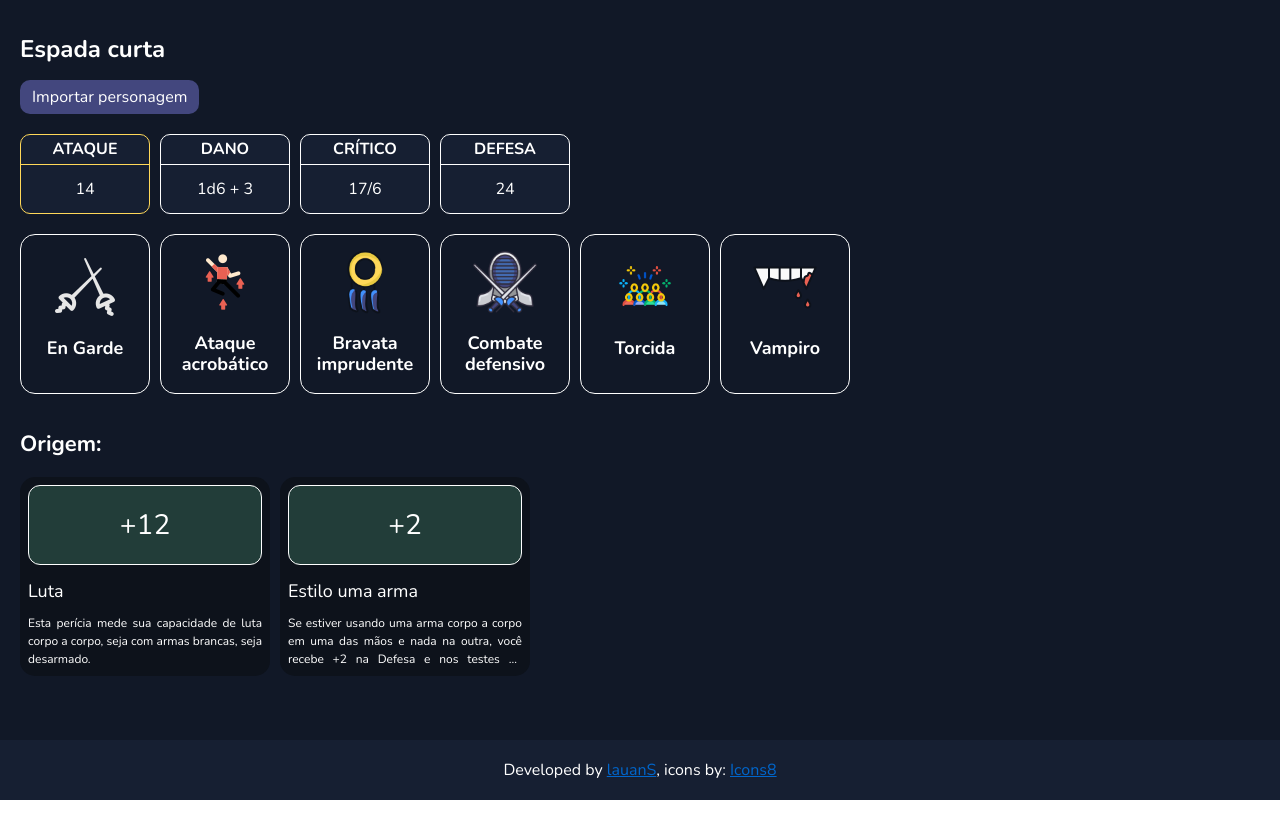
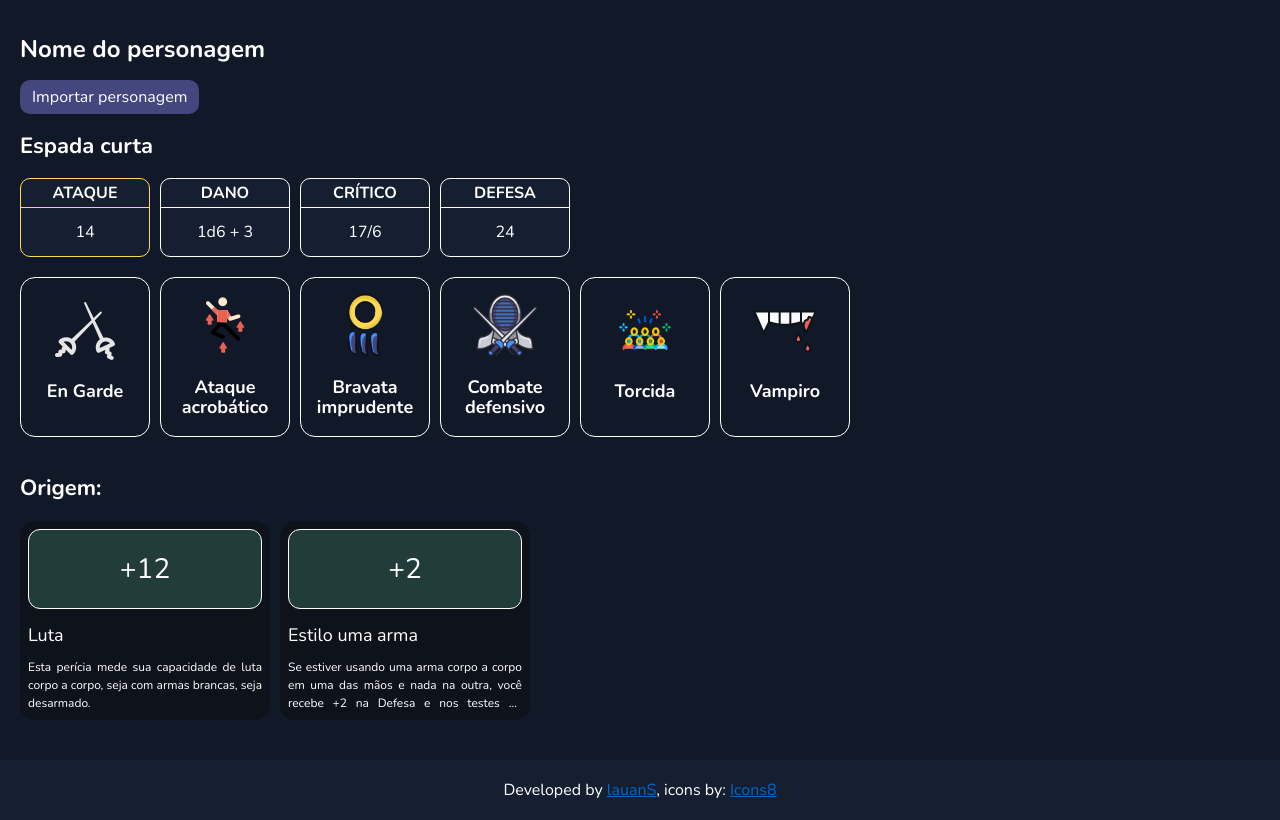
Before and after one commit to lauanS/sp-sheet, a Vue app: page / in a window 1280 px wide. Built offline with nearby package versions, Linux system fonts and the light colour scheme.

Commit message:
:sparkles: Shows character name

```diff
--- a/src/views/SheetView.vue
+++ b/src/views/SheetView.vue
@@ -1,8 +1,9 @@
 <template>
   <div class="page-layout">
     <div class="weapon">
-      <h1>{{ weapon.name }}</h1>
+      <h1>{{ characterName }}</h1>
       <ImportCharacterButton style="margin-bottom: 20px;" @onload="fillCharacterInfo" />
+      <h2>{{ weapon.name }}</h2>
       <div class="status-list">
         <StatusInfo
           v-for="status in [
@@ -55,6 +56,7 @@ type Mod = {
   description: string
 }
 
+const characterName = ref('Nome do personagem');
 const weapon = ref<Weapon>({
   name: "Espada curta",
   dice: "1d6",
@@ -132,6 +134,7 @@ function toggleActiveSkill(skill: ActiveSkill): void {
 }
 
 function fillCharacterInfo(character: Character): void {
+  characterName.value = character.name
   weapon.value = character.weapon
 }
 </script>
```
